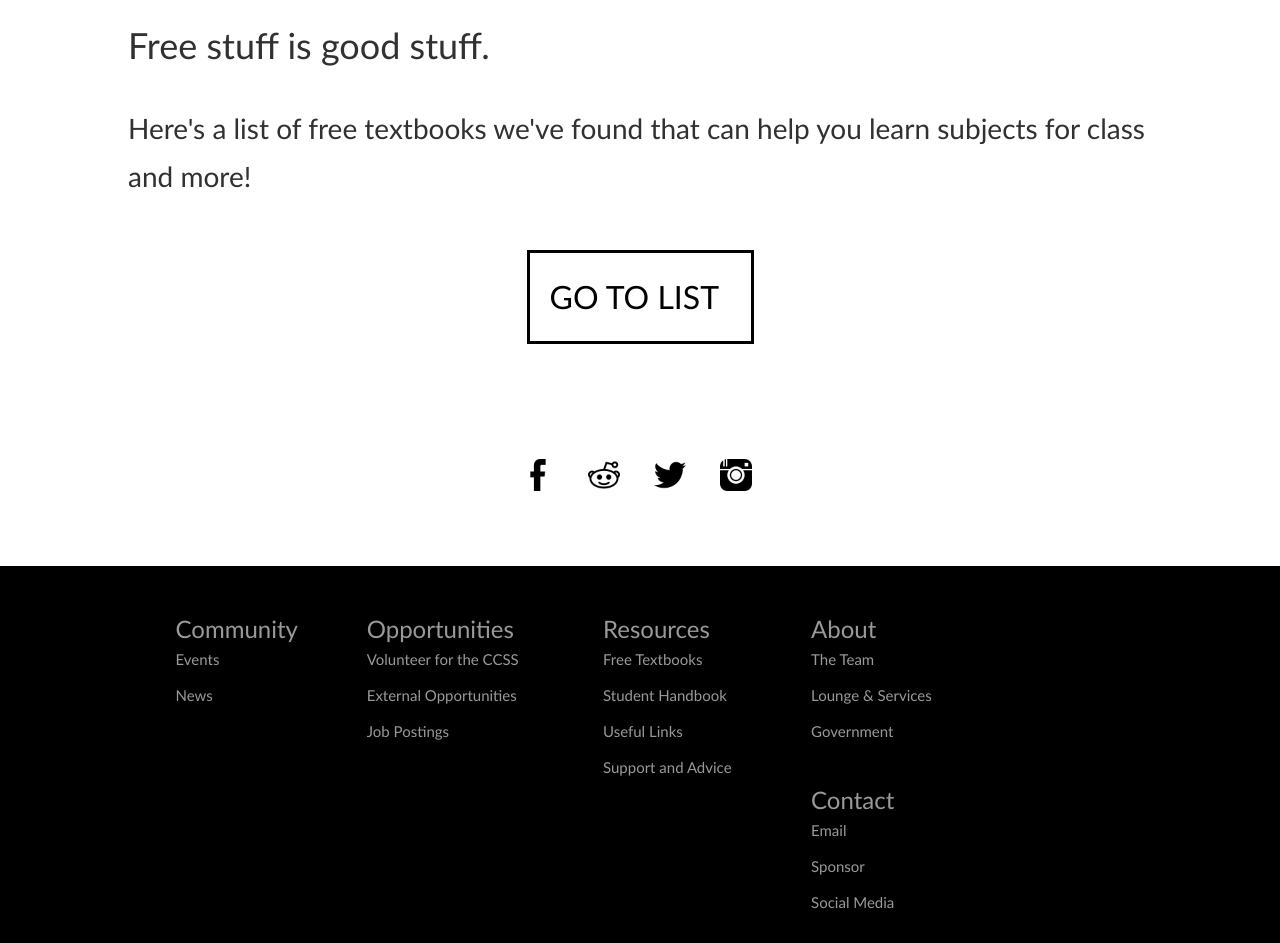
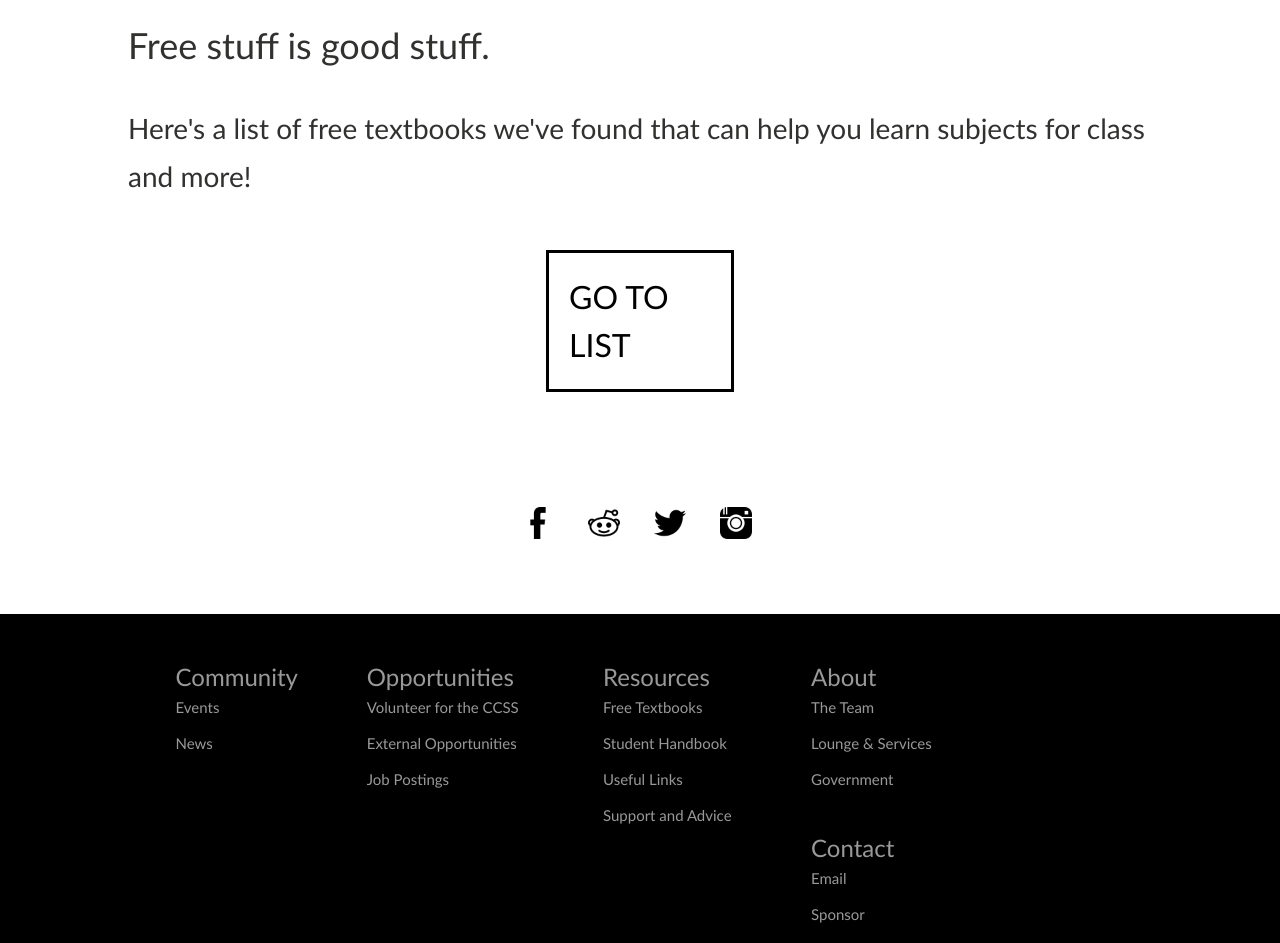
Before and after one commit to brittnylapierre/ccss_web, a Jekyll site: the page built from resources/textbooks/index.md, in a window 1280 px wide. Shown: the part 490-1433 px from the top of the page. Built offline with Jekyll 4.4.1, drawn with Linux system fonts in a browser that asks for light colours.

Commit message:
Updated _layout.scss

```diff
--- a/_sass/_layout.scss
+++ b/_sass/_layout.scss
@@ -612,7 +612,7 @@
 .classy-link{
     z-index: 10;
 	display: block;
-    max-width: 227px;
+    max-width: 188px;
     position: relative;
     margin: auto;
     border: 3px solid black;
```
